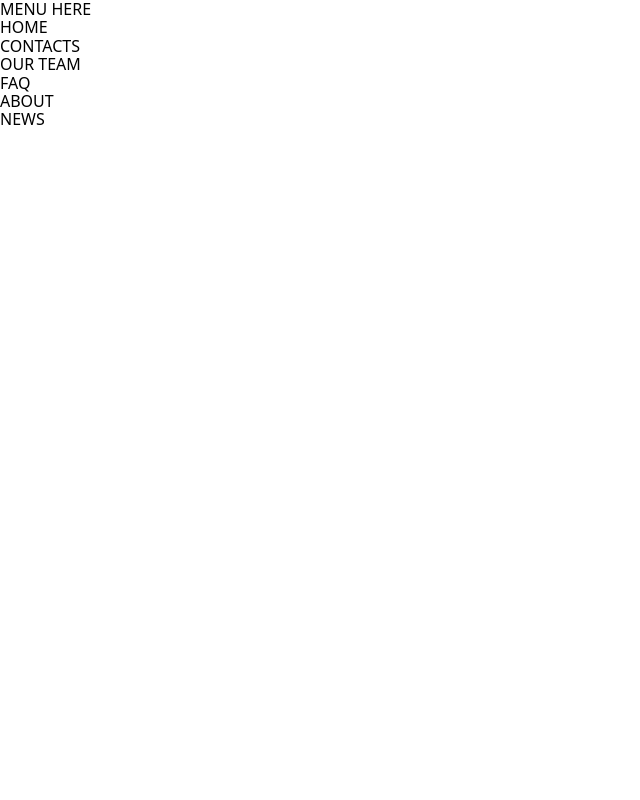
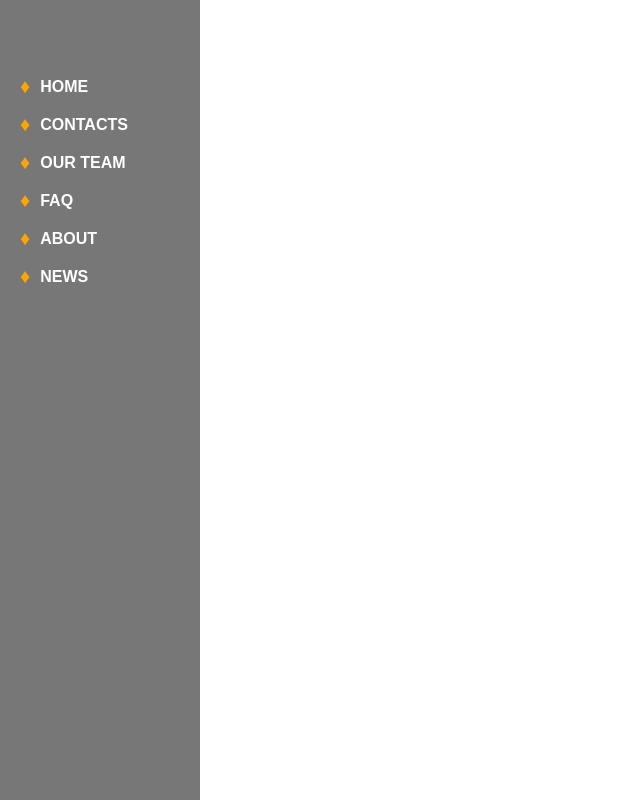
Before and after one commit to DISERD/HW-27, a plain HTML site: page index.html in a window 1280 px wide. Shown: the whole page, without its empty margins (0-640 px from the left). Drawn offline with nearby package versions, Linux system fonts and the light colour scheme.

Commit message:
Add sidebar menu structure and modern-normalize CSS for improved styling

```diff
--- a/css/styles.css
+++ b/css/styles.css
@@ -0,0 +1,70 @@
+body {
+    margin: 0;
+    font-family: Arial, sans-serif;
+}
+
+.sidebar {
+    position: fixed;
+    top: 0;
+    left: 0;
+    height: 100%;
+    width: 200px;
+    background-color: #777;
+    transform: translateX(-160px);
+    transition: transform 0.3s ease-in-out;
+    color: white;
+    overflow: hidden;
+}
+
+.sidebar:hover {
+    transform: translateX(0);
+}
+
+.sidebar:hover .menu-label {
+    opacity: 0;
+}
+
+.menu-label {
+    position: absolute;
+    top: 50%;
+    left: 180px;
+    transform: rotate(-90deg) translate(-50%, -50%);
+    transform-origin: left top;
+    font-family: "Courier New", monospace;
+    font-size: 16px;
+    white-space: nowrap;
+
+    opacity: 1;
+    transition: opacity 0.3s ease-in-out;
+}
+
+.menu {
+    list-style: none;
+    padding: 60px 20px;
+    margin: 0;
+}
+
+.menu li {
+    margin: 15px 0;
+    display: flex;
+    align-items: center;
+}
+
+.menu li::before {
+    content: "♦";
+    font-size: 20px;
+    color: orange;
+    margin-right: 10px;
+}
+
+.menu a {
+    color: white;
+    text-decoration: none;
+    font-weight: bold;
+
+    transition: .2s color ease-in-out;
+}
+
+.menu a:hover {
+    color: orange;
+}
--- a/index.html
+++ b/index.html
@@ -1,20 +1,18 @@
 <!DOCTYPE html>
 <html lang="en">
+
 <head>
     <meta charset="UTF-8">
-    <meta name="viewport" content="width=device-width, initial-scale=1.0">
     <title>HW-27</title>
-
-    <link rel="stylesheet" href="https://cdnjs.cloudflare.com/ajax/libs/modern-normalize/3.0.1/modern-normalize.min.css" integrity="sha512-q6WgHqiHlKyOqslT/lgBgodhd03Wp4BEqKeW6nNtlOY4quzyG3VoQKFrieaCeSnuVseNKRGpGeDU3qPmabCANg==" crossorigin="anonymous" referrerpolicy="no-referrer" />
-
     <link rel="stylesheet" href="./css/reset.css">
-
     <link rel="stylesheet" href="./css/styles.css">
 </head>
+
 <body>
+
     <div class="sidebar">
-        MENU HERE
-        <ul>
+        <div class="menu-label">MENU HERE</div>
+        <ul class="menu">
             <li><a href="#">HOME</a></li>
             <li><a href="#">CONTACTS</a></li>
             <li><a href="#">OUR TEAM</a></li>
@@ -23,5 +21,7 @@
             <li><a href="#">NEWS</a></li>
         </ul>
     </div>
+
 </body>
+
 </html>
```
